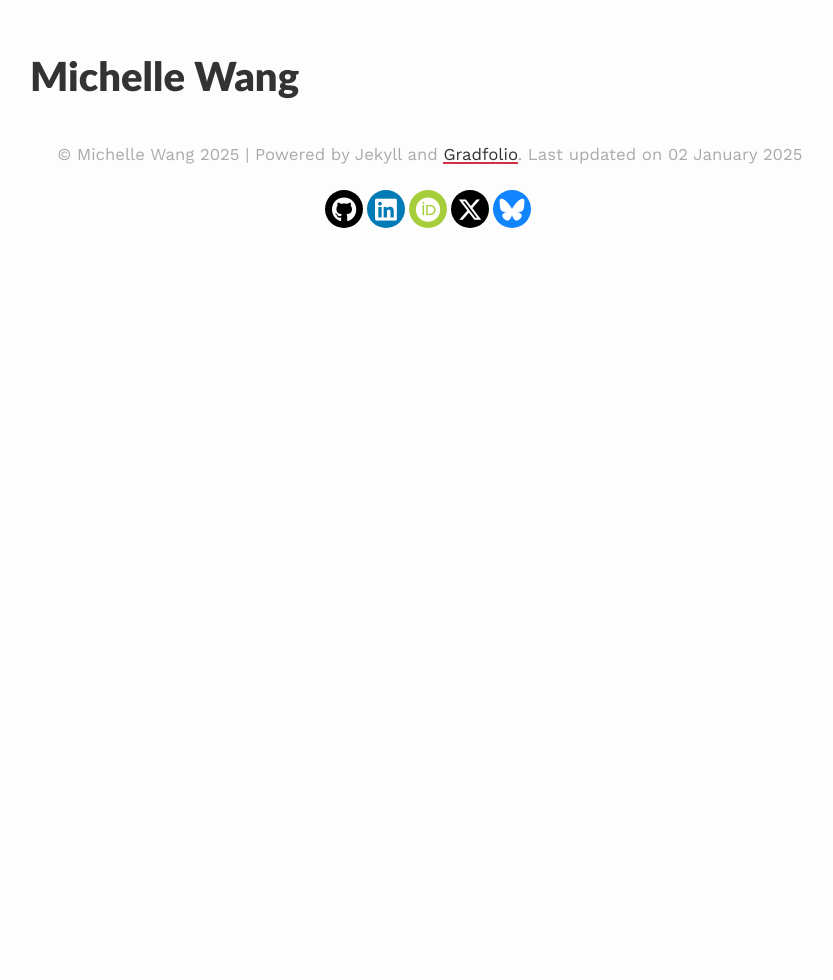
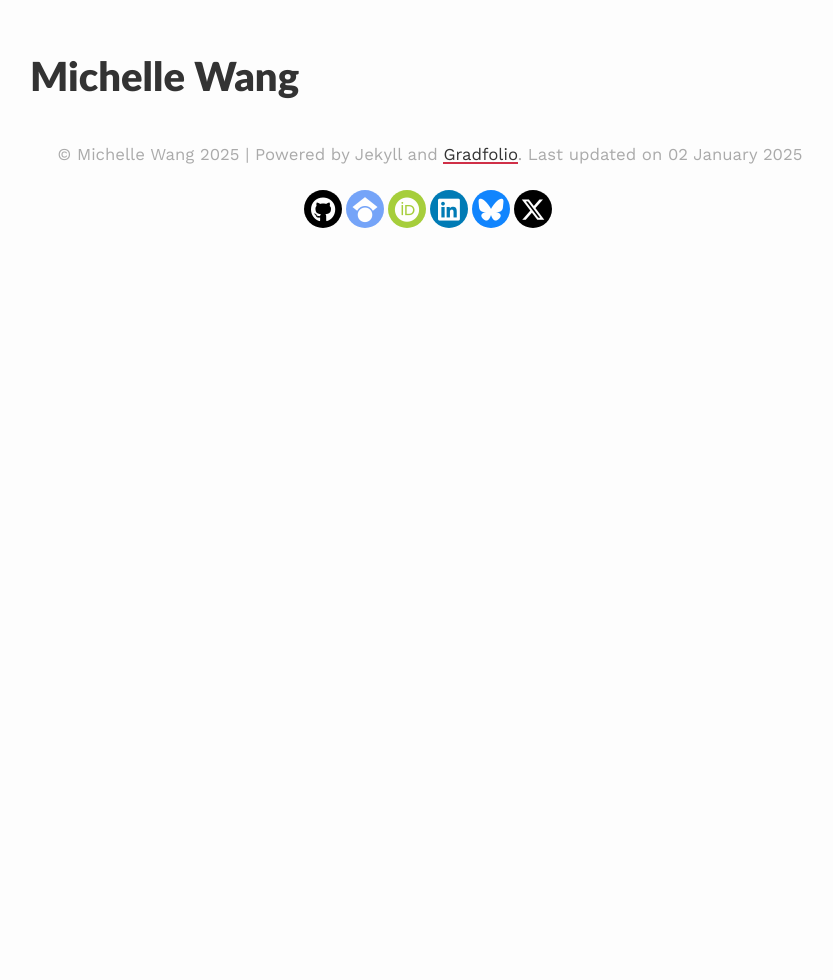
Before and after one commit to michellewang/michellewang.github.io, a Jekyll site: the page built from archive.html, in a window 1280 px wide. Shown: the whole page, without its empty margins (210-1043 px from the left). Built offline with Jekyll 4.4.1, drawn with Linux system fonts in a browser that asks for light colours.

Commit message:
add Google Scholar to socials footer

```diff
--- a/_config.yml
+++ b/_config.yml
@@ -23,6 +23,7 @@ orcid: "0000-0002-3432-6899"
 # instagram: "#"
 # facebook: "#"
 bluesky: "michellewang.bsky.social"
+google_scholar: "PujecSgAAAAJ"
 
 
 # Markdown
--- a/_includes/social-footer.html
+++ b/_includes/social-footer.html
@@ -17,12 +17,12 @@ target="_blank">
 </a>
 {%- endif -%}
 
-{%- if site.linkedin -%}
-<a title="{{ _locale_string_follow | replace: '[NAME]', 'LinkedIn' }}"
-class="social-button linkedin"
-href="https://www.linkedin.com/in/{{ site.linkedin }}" itemprop="sameAs"
+{%- if site.google_scholar -%}
+<a title="{{ _locale_string_follow | replace: '[NAME]', 'Google Scholar' }}"
+class="social-button google-scholar"
+href="https://scholar.google.ca/citations?user={{ site.google_scholar }}" itemprop="sameAs"
 target="_blank">
-<i class="fab fa-linkedin"></i>
+<i class="fa-brands fa-google-scholar"></i>
 </a>
 {%- endif -%}
 
@@ -44,12 +44,12 @@ target="_blank">
 </a>
 {%- endif -%}
 
-{%- if site.twitter -%}
-<a title="{{ _locale_string_follow | replace: '[NAME]', 'Twitter' }}"
-class="social-button twitter"
-href="https://www.twitter.com/{{ site.twitter }}" itemprop="sameAs"
+{%- if site.linkedin -%}
+<a title="{{ _locale_string_follow | replace: '[NAME]', 'LinkedIn' }}"
+class="social-button linkedin"
+href="https://www.linkedin.com/in/{{ site.linkedin }}" itemprop="sameAs"
 target="_blank">
-<i class="fa-brands fa-x-twitter"></i>
+<i class="fab fa-linkedin"></i>
 </a>
 {%- endif -%}
 
@@ -59,6 +59,15 @@ class="social-button bluesky"
 href="https://bsky.app/profile/{{ site.bluesky }}" itemprop="sameAs"
 target="_blank">
 <i class="fa-brands fa-bluesky"></i>
+</a>
+{%- endif -%}
+
+{%- if site.twitter -%}
+<a title="{{ _locale_string_follow | replace: '[NAME]', 'Twitter' }}"
+class="social-button twitter"
+href="https://www.twitter.com/{{ site.twitter }}" itemprop="sameAs"
+target="_blank">
+<i class="fa-brands fa-x-twitter"></i>
 </a>
 {%- endif -%}
 
--- a/assets/css/_sass/footer-social.scss
+++ b/assets/css/_sass/footer-social.scss
@@ -40,6 +40,7 @@
 .fa-envelope
 .fa-quora
 .fa-instagram
+.fa-google-scholar
 .fa-stack-overflow {
   font-size: 25px;
 }
@@ -62,6 +63,16 @@
   color: #000000;
   background: #fefefe;
   border-color: #000000;
+}
+
+.rounded-social-buttons .social-button.google-scholar {
+  background: #75a4f8;
+}
+
+.rounded-social-buttons .social-button.google-scholar:hover, .rounded-social-buttons .social-button.google-scholar:focus {
+  color: #75a4f8;
+  background: #fefefe;
+  border-color: #75a4f8;
 }
 
 .rounded-social-buttons .social-button.bluesky {
```
